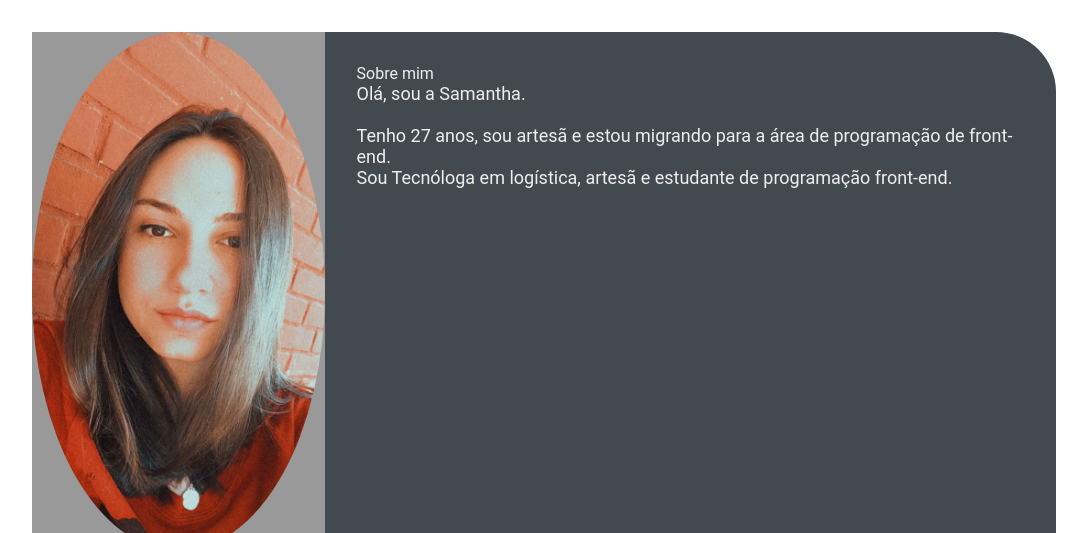
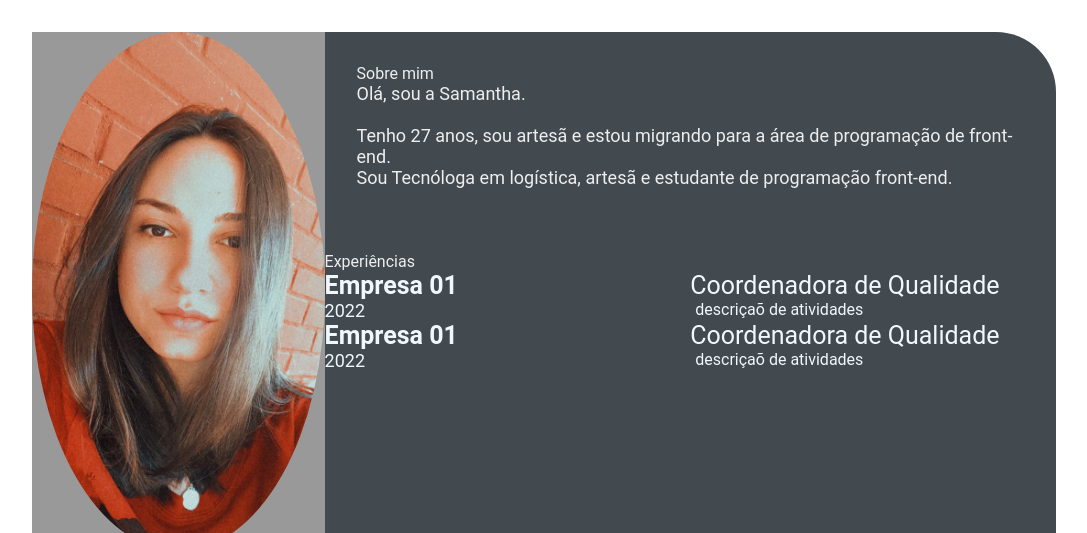
Before and after one commit to samanthazenezi/imersao-EBAC, a plain HTML site: page index.html in a window 1280 px wide. Shown: the top 533 px of the page, without its empty margins (96-1183 px from the left). Drawn offline with Linux system fonts and the light colour scheme.

Commit message:
layout de experiência

```diff
--- a/index.html
+++ b/index.html
@@ -51,6 +51,28 @@
                     </p>
                 </section>
             </div>
+            <section class="experience gap">
+                <div class="right-title">Experiências</div>
+                <div class="experience-contents">
+                    <div class="exp-left">
+                        <p class="exp-company-name">Empresa 01</p>
+                        <p class="exp-time-period">2022</p>
+                    </div>
+                    <div class="exp-right">
+                        <p class="exp-position">Coordenadora de Qualidade</p>
+                        <p class="exp-desc">descriçaõ de atividades</p>
+                    </div>
+                    <div class="exp-left">
+                        <p class="exp-company-name">Empresa 01</p>
+                        <p class="exp-time-period">2022</p>
+                    </div>
+                    <div class="exp-right">
+                        <p class="exp-position">Coordenadora de Qualidade</p>
+                        <p class="exp-desc">descriçaõ de atividades</p>
+                    </div>
+                </div>
+
+            </section>
         </section>
     </main>
 </body>
--- a/style.css
+++ b/style.css
@@ -101,3 +101,38 @@
     font-size: 18px;
     color: #eeeeee;
 }
+
+.experience-contents,
+.education-contents,
+.awards-contents {
+    display: grid;
+    grid-template-columns: repeat(2, 1fr);
+    padding-bottom: 2rem;
+    color: #F1F8FD;
+}
+
+.exp-company-name,
+.education-school-name,
+.awards-company-name {
+    font-size: 25px;
+    font-weight: bold;
+}
+
+.exp-time-period,
+.educationp-time-period,
+.awards-time-period {
+    font-size: 18px;
+}
+
+.exp-position,
+.education-subject,
+.awards-name {
+    font-size: 25px;
+}
+
+.exp-desc,
+.education-desc,
+.awards-desc {
+    font-size: 16px;
+    padding-left: 5px;
+}
```
